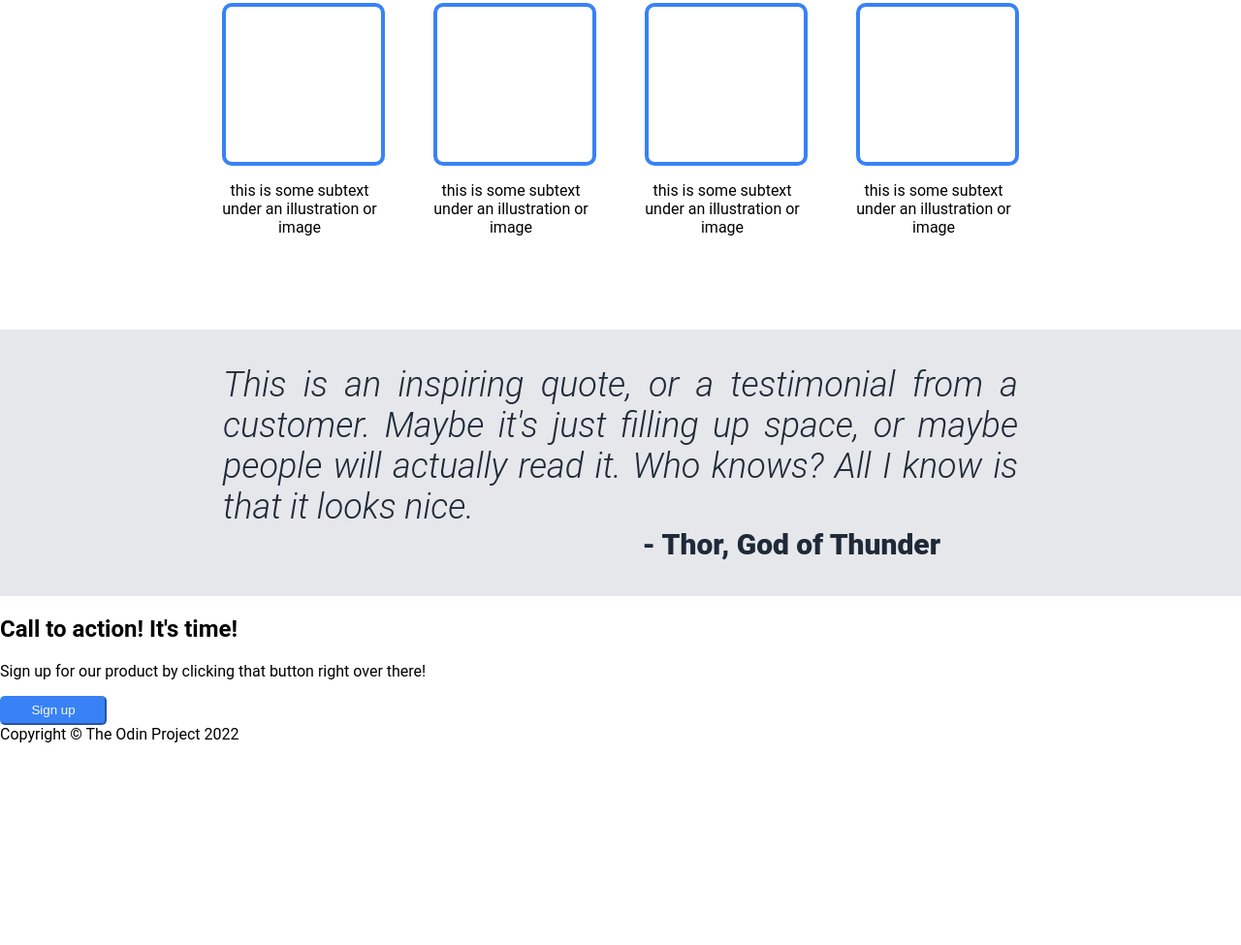
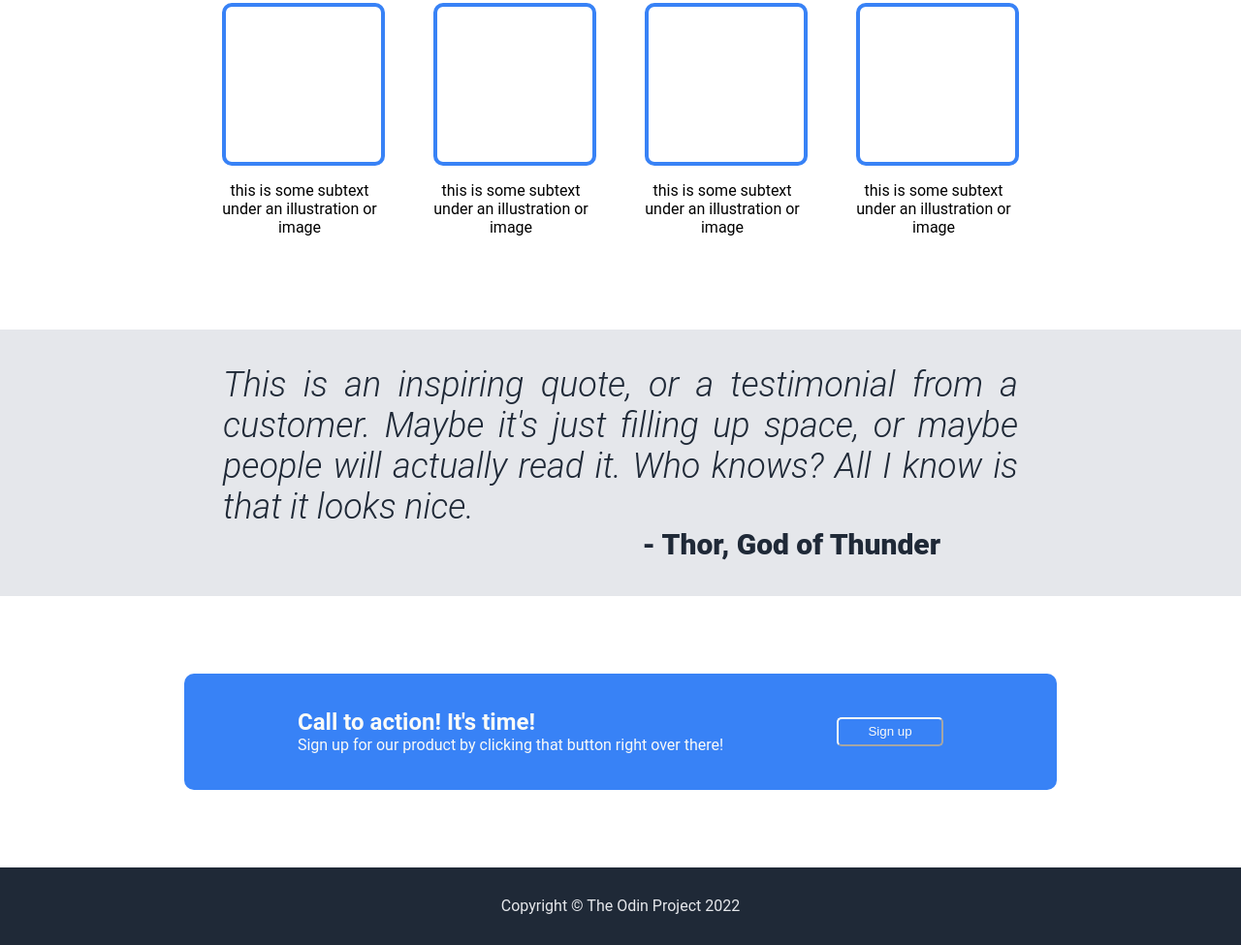
Before and after one commit to Sindrei/landing-page, a plain HTML site: page index.html in a window 1280 px wide. Shown: the part 630-1605 px from the top of the page at 97% size. Before the commit the page ends 1397 px from the top, so only its background shows below. Drawn offline with Linux system fonts and the light colour scheme.

Commit message:
Added styling to the action-bar and footer
Added correct styling to the action bar by adding the
blue background, centering the text and the sign up
button.

Added background color to the footer and centered the
text in the footer vertically and horizontally.

```diff
--- a/index.html
+++ b/index.html
@@ -64,17 +64,21 @@
             it's just filling up space, or maybe people will actually read it.
             Who knows? All I know is that it looks nice.
             <figcaption class="author">- Thor, God of Thunder</figcaption>
-          </blockquot e>
+          </blockquote>
         </div>
       </div>
     </div>
     <div class="action-container">
-      <div class="action-bar">
-        <div class="action-text">
-          <h2 class="call-heading">Call to action! It's time!</h2>
-          <p class="action-text">Sign up for our product by clicking that button right over there!</p>
+      <div class="size">
+        <div class="action-bar">
+          <div class="action-text">
+            <h2 class="call-heading">Call to action! It's time!</h2>
+            <p class="action-paragraph">
+              Sign up for our product by clicking that button right over there!
+            </p>
+          </div>
+          <button id="action-sign" class="sign-up">Sign up</button>
         </div>
-        <button id="action-sign" class="sign-up">Sign up</button>
       </div>
     </div>
     <footer>Copyright © The Odin Project 2022</footer>
--- a/style.css
+++ b/style.css
@@ -127,6 +127,36 @@ body {
     margin: 100 px 0;
 }
 
+.action-bar {
+    display: flex;
+    justify-content: space-evenly;
+    align-items: center;
+    background-color: #3882F6;
+    border-radius: 10px;
+    height: 120px;
+    margin: 80px 0;
+}
+
+.action-paragraph,
+.call-heading {
+    color: #f9faf8;
+    margin: 0;
+}
+
+#action-sign {
+    border-color: #f9faf8;
+    align-self: center;
+}
+
+footer {
+    display: flex;
+    justify-content: center;
+    align-items: center;
+    color: #e5e7eb;
+    background-color: #1f2937;
+    height: 80px;
+}
+
 /* Background colors*/
 .quote-container {
     background-color: #e5e7eb;
```
